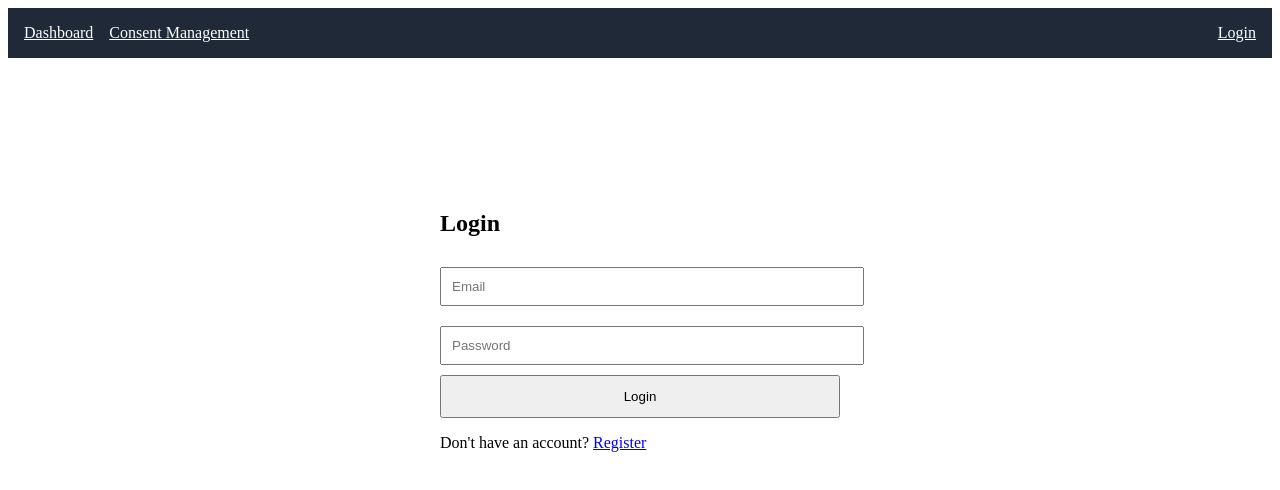
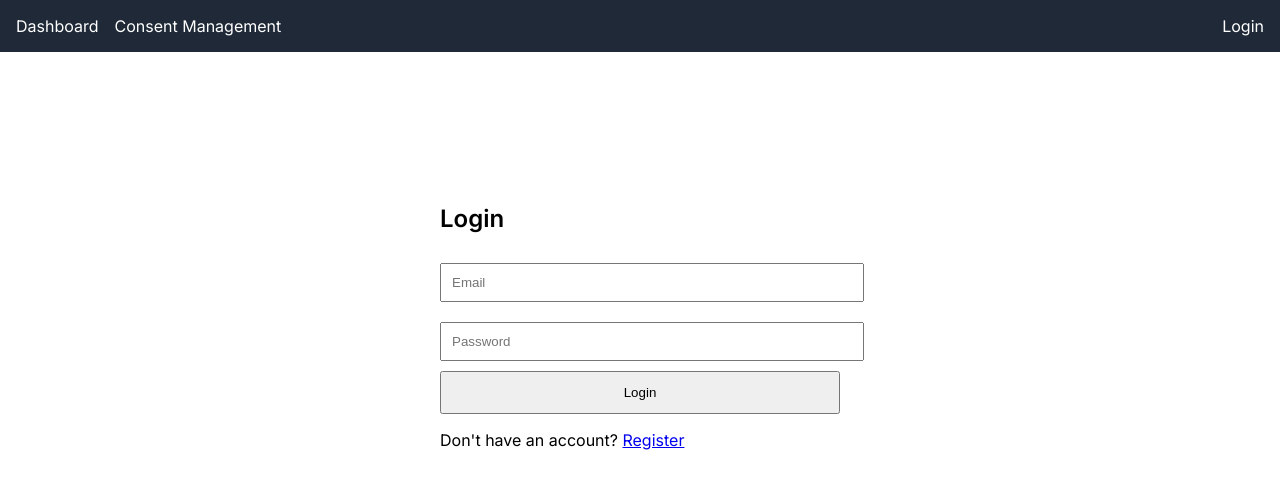
Before and after one commit to Shrinavv/cmap, a React (Vite) app in the folder dashboard/: page /login in a window 1280 px wide. Shown: the top 490 px of the page. Built offline with nearby package versions, Linux system fonts and the light colour scheme; the HTML template or start-up script is replaced by a standard one.

Commit message:
Minor UI changes

```diff
--- a/dashboard/index.html
+++ b/dashboard/index.html
@@ -4,9 +4,10 @@
     <meta charset="UTF-8" />
     <link rel="icon" type="image/svg+xml" href="/vite.svg" />
     <meta name="viewport" content="width=device-width, initial-scale=1.0" />
+    <link href="https://fonts.googleapis.com/css2?family=Inter:wght@300;400;500;600&display=swap" rel="stylesheet">
     <title>Cookie CMP Dashboard</title>
   </head>
-  <body>
+  <body style="margin: 0; padding: 0; font-family: 'Inter', sans-serif;">
     <div id="root"></div>
     <script type="module" src="/src/main.jsx"></script>
   </body>
--- a/dashboard/src/components/CookieTable.jsx
+++ b/dashboard/src/components/CookieTable.jsx
@@ -31,7 +31,6 @@ const cookieDescriptions = {
   NID: "Stores user preferences and personalization",
 };
 
-// 🔥 Smart fallback
 const getCookieDescription = (name) => {
   if (!name) return "Unknown cookie";
 
--- a/dashboard/src/components/Navbar.jsx
+++ b/dashboard/src/components/Navbar.jsx
@@ -1,31 +1,79 @@
 import { Link, useNavigate } from 'react-router-dom';
+import { useState } from 'react';
 import useAuthStore from '../store/authStore.js';
 
 const Navbar = () => {
   const { user, logout } = useAuthStore();
   const navigate = useNavigate();
 
+  const [hovered, setHovered] = useState(null);
+
   const handleLogout = () => {
     logout();
     navigate('/login');
   };
 
+  const linkStyle = (name) => ({
+    color: hovered === name ? "#38bdf8" : "white",
+    textDecoration: "none",
+    marginRight: "1rem",
+    transition: "0.2s",
+    paddingBottom: "2px"
+  });
+
   return (
-    <nav style={{ padding: '1rem', background: '#1f2937', color: 'white', display: 'flex', justifyContent: 'space-between' }}>
+    <nav style={{
+      padding: '1rem',
+      background: '#1f2937',
+      color: 'white',
+      display: 'flex',
+      justifyContent: 'space-between'
+    }}>
+
       <div>
-        <Link to="/" style={{ color: 'white', marginRight: '1rem' }}>Dashboard</Link>
-        <Link to="/consent" style={{ color: 'white' }}>Consent Management</Link>
+        <Link
+          to="/"
+          style={linkStyle("dashboard")}
+          onMouseEnter={() => setHovered("dashboard")}
+          onMouseLeave={() => setHovered(null)}
+        >
+          Dashboard
+        </Link>
+
+        <Link
+          to="/consent"
+          style={linkStyle("consent")}
+          onMouseEnter={() => setHovered("consent")}
+          onMouseLeave={() => setHovered(null)}
+        >
+          Consent Management
+        </Link>
       </div>
+
       <div>
         {user ? (
           <>
             <span>Welcome, {user.name || user.email}</span>
-            <button onClick={handleLogout} style={{ marginLeft: '1rem', background: 'red', color: 'white', border: 'none', padding: '5px 10px' }}>
+
+            <button
+              onClick={handleLogout}
+              style={{
+                marginLeft: '1rem',
+                background: 'red',
+                color: 'white',
+                border: 'none',
+                padding: '5px 10px',
+                borderRadius: "1rem",
+                cursor: "pointer"
+              }}
+            >
               Logout
             </button>
           </>
         ) : (
-          <Link to="/login" style={{ color: 'white' }}>Login</Link>
+          <Link to="/login" style={{ color: 'white', textDecoration: "none" }}>
+            Login
+          </Link>
         )}
       </div>
     </nav>
--- a/dashboard/src/pages/Dashboard.jsx
+++ b/dashboard/src/pages/Dashboard.jsx
@@ -12,7 +12,7 @@ const Dashboard = () => {
   }, []);
 
   return (
-    <div style={{ padding: '2rem' }}>
+    <div style={{ padding: '1rem' }}>
       <h1>My Synced Cookies</h1>
       <CookieTable cookies={cookies} />
     </div>
```
